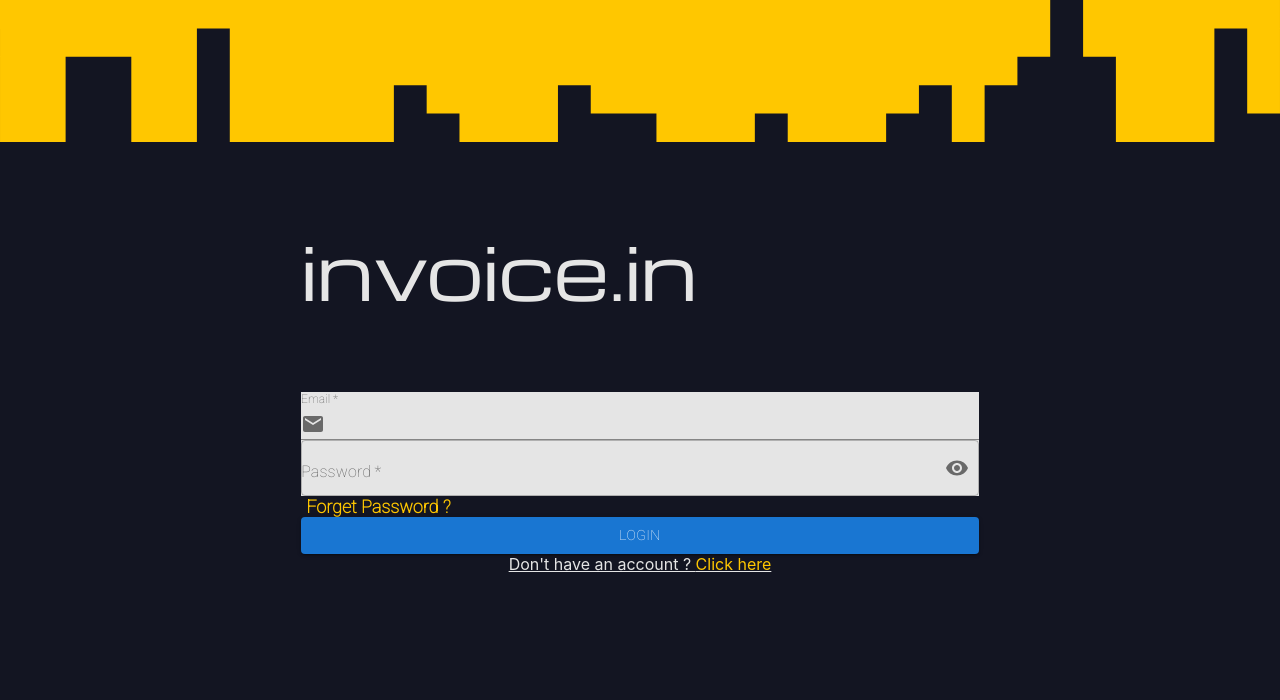
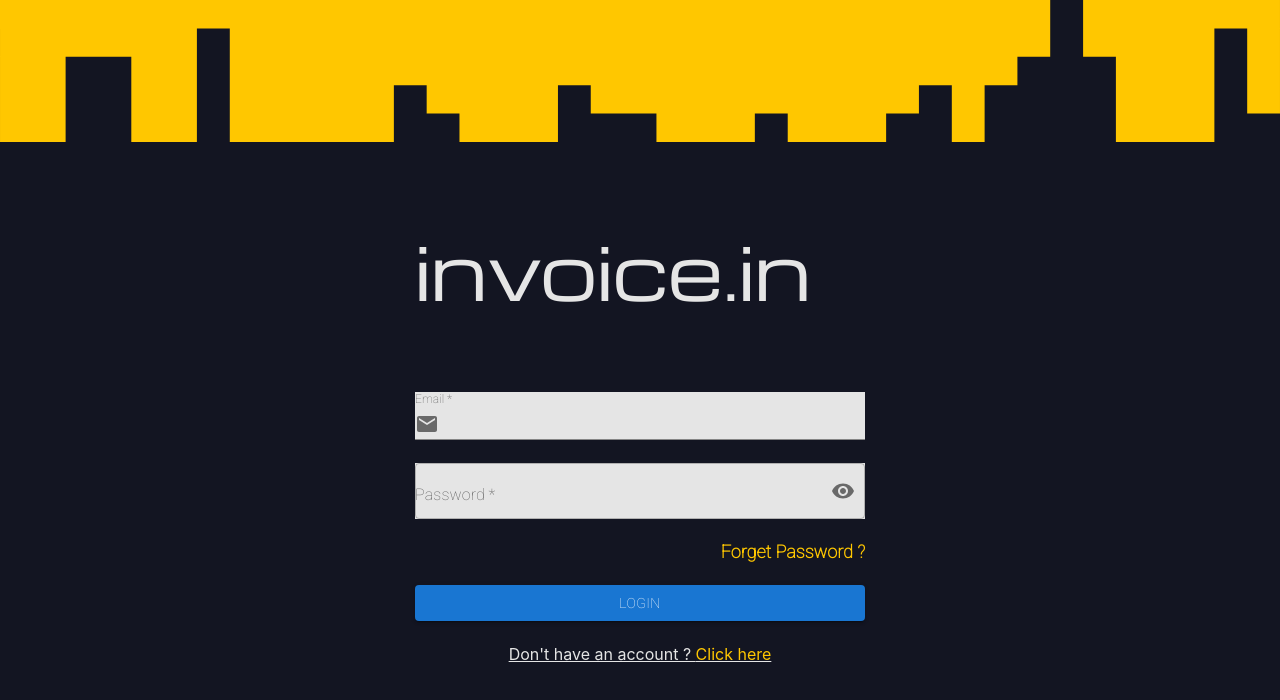
Before and after one commit to xxrunexx/CapstoneProject, a React (Create React App) app: page /login in a window 1280 px wide. Shown: the top 700 px of the page. Built offline with nearby package versions, Linux system fonts and the light colour scheme.

Commit message:
Fix Margin

```diff
--- a/src/assets/css/style.css
+++ b/src/assets/css/style.css
@@ -11,11 +11,15 @@
     font-size: 18px;
     color: #FFC700;
     font-weight: 1000;
-    margin: 25px 5px;
+    margin-bottom: 5%;
+    text-align: end;
+    display: block;
+
 }
 
 #btn-login {
     width: 100%;
+    margin-bottom: 5%;
 }
 
 #a-register {
--- a/src/views/Login.js
+++ b/src/views/Login.js
@@ -59,7 +59,8 @@
                         variant="standard"
                         style={{
                             backgroundColor: "#E5E5E5",
-                            width: "100%"
+                            width: "100%",
+                            marginBottom: "5%",
                         }}
                     />
                     <FormControl
@@ -69,6 +70,7 @@
                         style={{
                             backgroundColor: "#E5E5E5",
                             width: "100%",
+                            marginBottom: "5%",
                         }}
                     >
                         <InputLabel htmlFor="outlined-adornment-password">Password</InputLabel>
```
